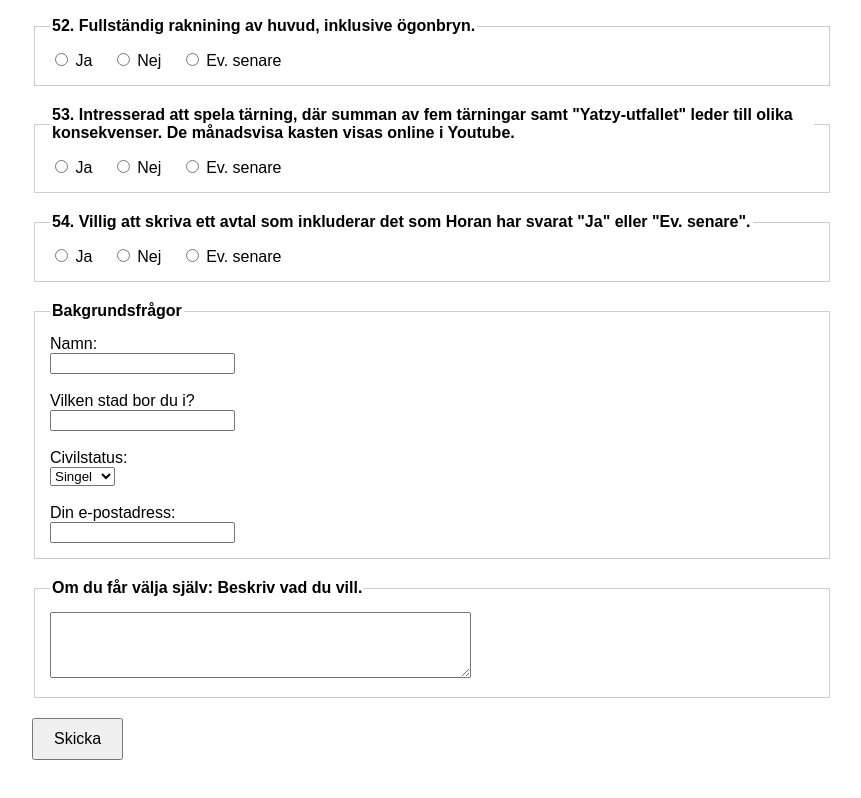
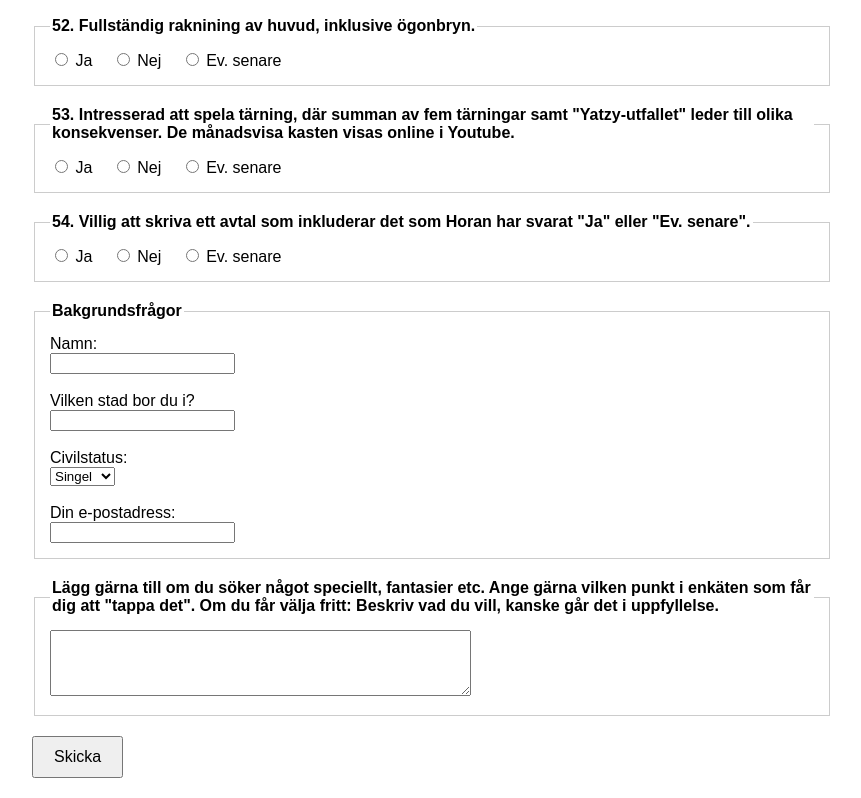
Before and after one commit to WiddingFun/FinaFlickor, a plain HTML site: page index.html in a window 1280 px wide. Shown: the part 5323-6121 px from the top of the page, without its empty margins (208-1069 px from the left). Drawn offline with Linux system fonts and the light colour scheme.

Commit message:
Update index.html

```diff
--- a/index.html
+++ b/index.html
@@ -527,7 +527,7 @@
 
     <!-- Öppen slutfråga -->
     <fieldset>
-      <legend>Om du får välja själv: Beskriv vad du vill.</legend>
+      <legend>Lägg gärna till om du söker något speciellt, fantasier etc. Ange gärna vilken punkt i enkäten som får dig att "tappa det". Om du får välja fritt: Beskriv vad du vill, kanske går det i uppfyllelse.</legend>
       <textarea name="Slutfraga" rows="4" cols="50"></textarea>
     </fieldset>
 
```
